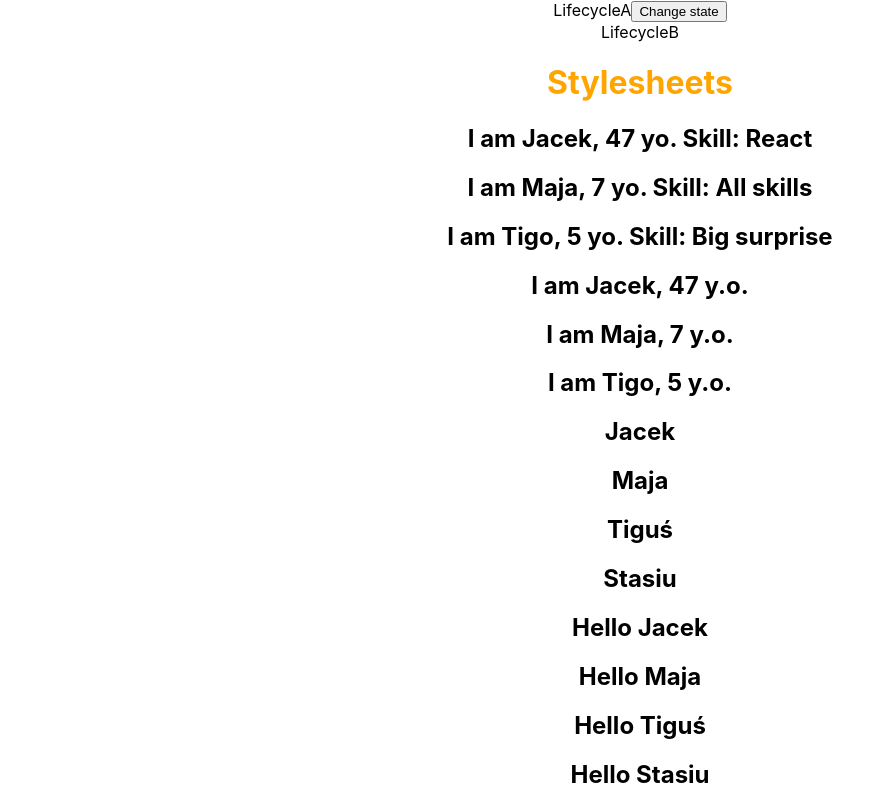
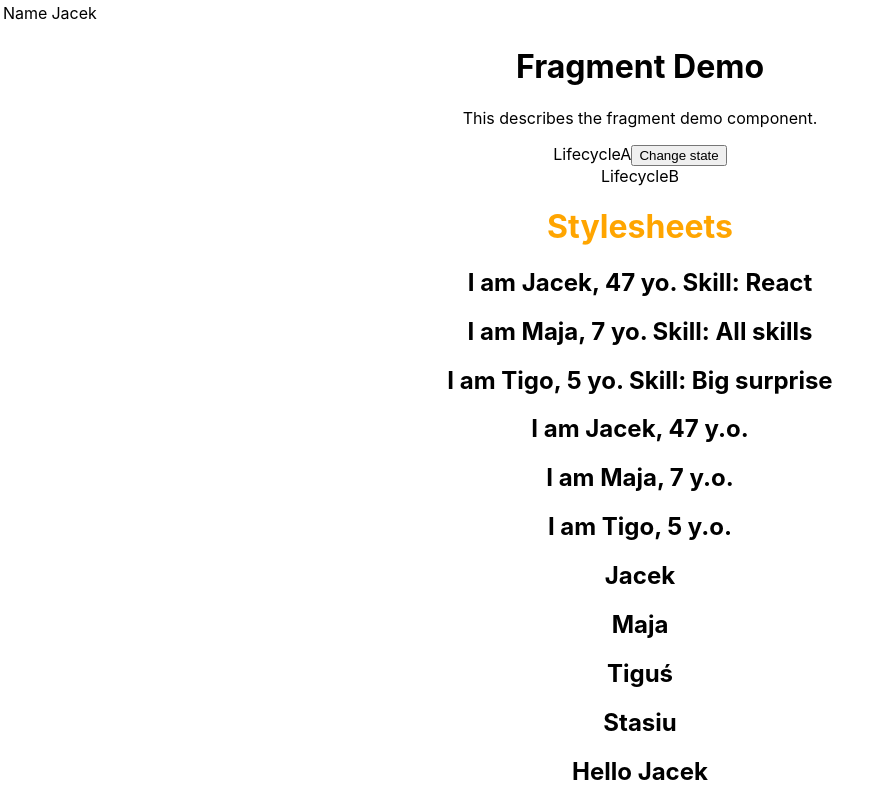
Before and after one commit to jaceksen/helloWorldWishwas, a React (Create React App) app: page / in a window 1280 px wide. Shown: the top 800 px of the page, without its empty margins (0-891 px from the left). Built offline with nearby package versions, Linux system fonts and the light colour scheme.

Commit message:
Lekcja 25 - fragments

```diff
--- a/src/App.js
+++ b/src/App.js
@@ -13,10 +13,14 @@
 import NameList from './components/NameList';
 import Stylsheet from './components/Stylesheet';
 import LifecycleA from './components/LifecycleA';
+import FragmentDemo from './components/FragmentDemo';
+import Table from './components/Table';
 
 function App() {
   return (
     <div className="App">
+      <Table />
+      <FragmentDemo />
       <LifecycleA />
       <Stylsheet />
       <NameList />
--- /dev/null
+++ b/src/components/Columns.js
@@ -0,0 +1,20 @@
+import React from 'react'
+
+function Columns() {
+    const items = [{id:1, title:'Tytuł1'},{id:2, title:'Tytuł2'}];
+    return (
+        <React.Fragment>
+            {/* {
+                items.map(item => (
+                    <React.Fragment key={item.id}>
+                        <p>{item.title}</p>
+                    </React.Fragment>
+                ))
+            } */}
+            <td>Name</td>
+            <td>Jacek</td>
+        </React.Fragment>
+    )
+}
+
+export default Columns
--- /dev/null
+++ b/src/components/FragmentDemo.js
@@ -0,0 +1,12 @@
+import React from 'react';
+
+function FragmentDemo() {
+  return (
+    <React.Fragment>
+      <h1>Fragment Demo</h1>
+      <p>This describes the fragment demo component.</p>
+    </React.Fragment>
+  );
+}
+
+export default FragmentDemo;
--- /dev/null
+++ b/src/components/Table.js
@@ -0,0 +1,16 @@
+import React from 'react'
+import Columns from './Columns'
+
+function Table() {
+    return (
+       <table>
+           <tbody>
+                <tr>
+                    <Columns />
+                </tr>
+           </tbody>
+       </table>
+    )
+}
+
+export default Table
```
